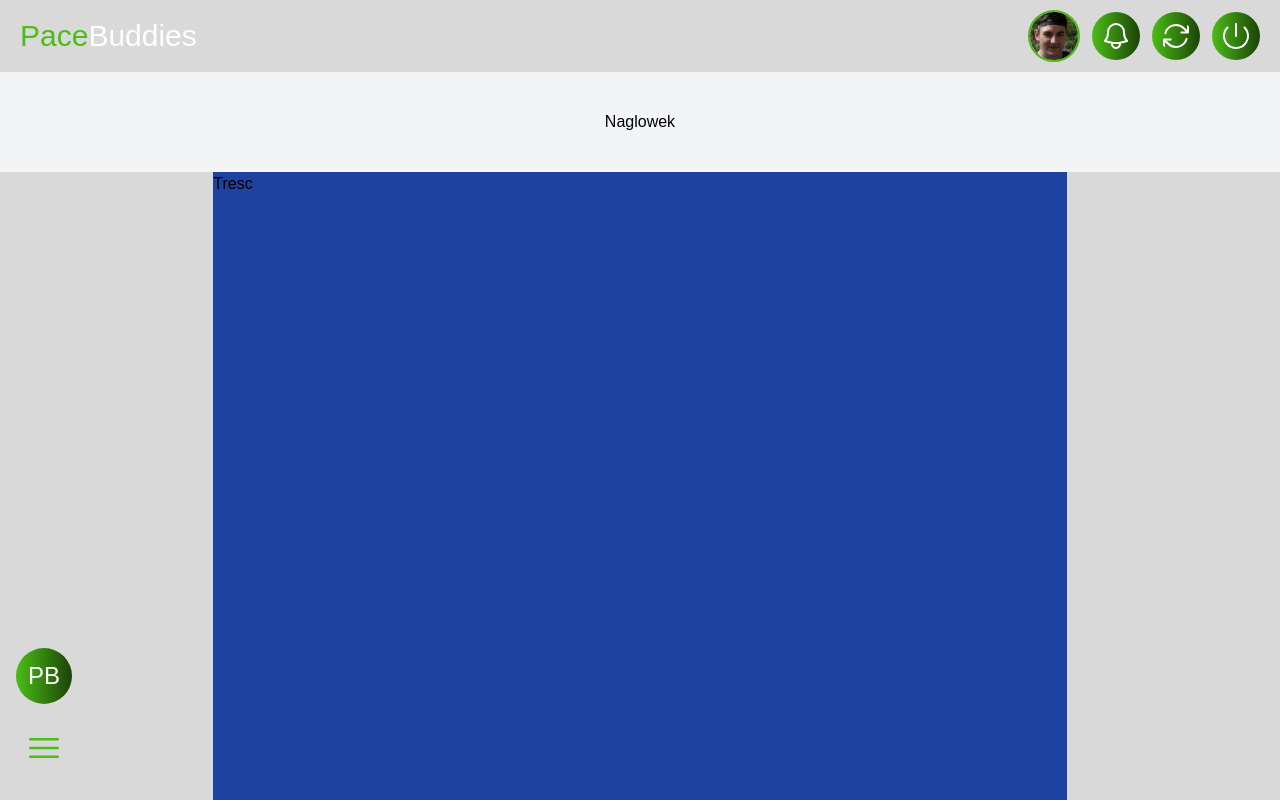
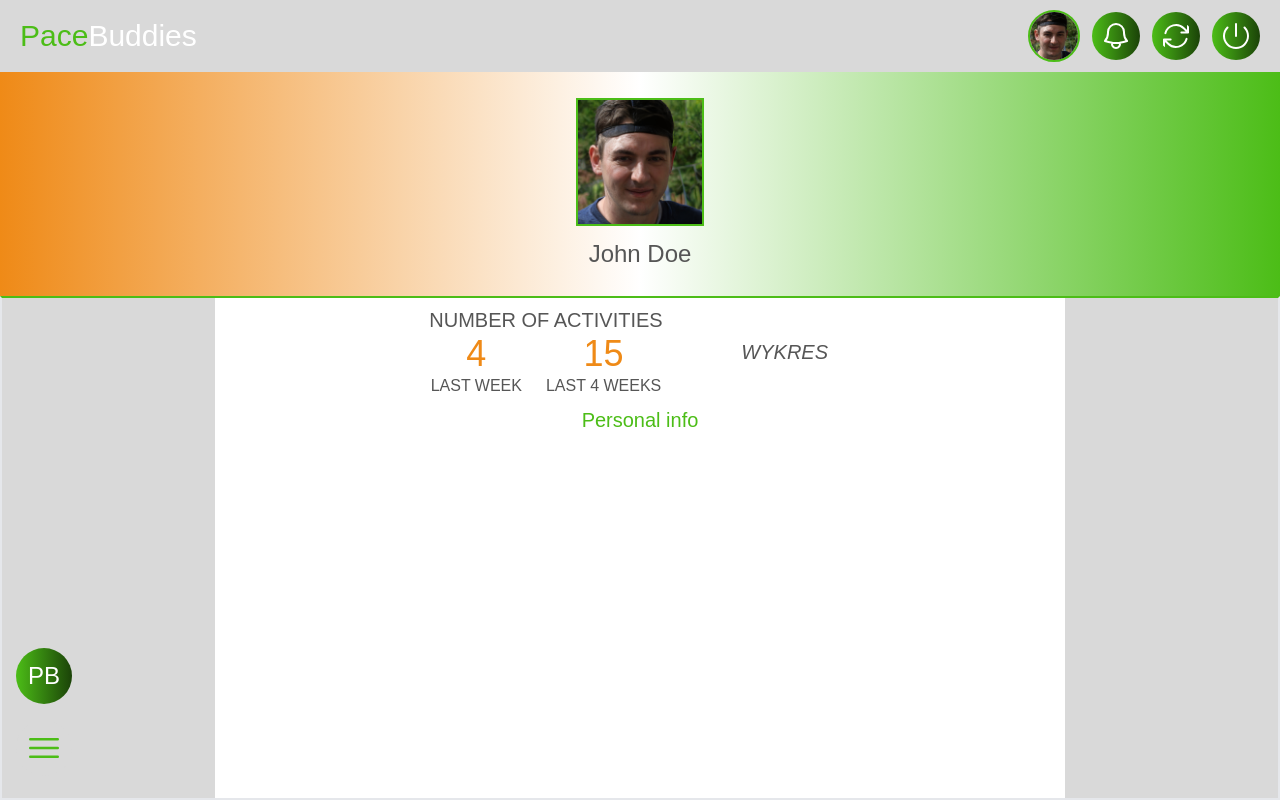
Before and after one commit to pacebuddies/Frontend, a Next.js app: page /profile in a window 1280 px wide. Built offline with nearby package versions, Linux system fonts and the light colour scheme.

Commit message:
Added content

```diff
--- a/src/pages/profile/index.tsx
+++ b/src/pages/profile/index.tsx
@@ -4,6 +4,8 @@ import TopNavBar from '../../components/TopNavBar';
 import MenuButton from '../../components/MenuButton';
 import RecommendationsButton from '../../components/Recommendations/RecommendationsButton';
 import pacebuddiesApi from '../../instances/axiosConfigured';
+import Image from 'next/image';
+import avatar from '/src/img/avatar-example.jpg';
 
 const ProfilePage: NextPage = () => {
 
@@ -13,12 +15,61 @@ const ProfilePage: NextPage = () => {
       <div className="flex h-screen shrink flex-col items-center justify-center bg-pb-gray">
 
         <TopNavBar />
-        <div className="flex w-full h-32 items-center justify-center bg-gray-100">
-          <span>Naglowek</span>
+        <div className="flex flex-col w-full space-y-3 shrink-0 h-56 items-center justify-center bg-gradient-to-r from-pb-orange via-white to-pb-green">
+          {/*<span>Naglowek</span>*/}
+          <img
+            className="w-32 h-32 items-center border-pb-green border-2"
+            src={avatar.src}
+            alt="user avatar"
+          />
+          <span className="self-center whitespace-nowrap font-istok-web text-2xl text-pb-dark-gray">
+            John Doe
+          </span>
+
         </div>
-        <div className="flex w-full h-full items-center justify-center">
-          <div className="flex h-full w-2/3 bg-blue-800">
-           Tresc
+        <div className="flex w-full h-full justify-center border-2 border-t-pb-green">
+          <div className="flex flex-col h-full w-full md:w-2/3 bg-white items-center">
+            {/*number of activities + wykres ostatniego tygodnia*/}
+            <div className="flex flex-col md:flex-row items-center justify-between
+                            md:space-x-14 mt-2 space-y-4 md:space-y-0">
+              {/*number of activities*/}
+              <div className="flex flex-col w-1/2 items-center justify-center">
+                <span className="self-center whitespace-nowrap font-istok-web text-xl text-pb-dark-gray">
+                  NUMBER OF ACTIVITIES
+                </span>
+                <div className="flex flex-row space-x-6">
+                  <div className="flex flex-col">
+                    <span className="self-center whitespace-nowrap font-istok-web text-4xl text-pb-orange">
+                      4
+                    </span>
+                    <span className="self-center whitespace-nowrap font-istok-web text-m text-pb-dark-gray">
+                      LAST WEEK
+                    </span>
+                  </div>
+                  <div className="flex flex-col">
+                    <span className="self-center whitespace-nowrap font-istok-web text-4xl text-pb-orange">
+                      15
+                    </span>
+                    <span className="self-center whitespace-nowrap font-istok-web text-m text-pb-dark-gray">
+                      LAST 4 WEEKS
+                    </span>
+                  </div>
+                </div>
+              </div>
+              {/*wykres*/}
+              <div className="flex items-center justify-center">
+                <span className="self-center whitespace-nowrap font-istok-web text-pb-dark-gray text-xl italic">
+                  WYKRES
+                </span>
+              </div>
+            </div>
+            {/*PERSONAL INFO SECTION*/}
+            <div className="flex flex-col items-center justify-center mt-2">
+              {/*PERSONAL INFO HEADER*/}
+              <span className="justify-self-start whitespace-nowrap font-istok-web text-pb-green text-xl">
+                Personal info
+              </span>
+            </div>
           </div>
         </div>
 
```
